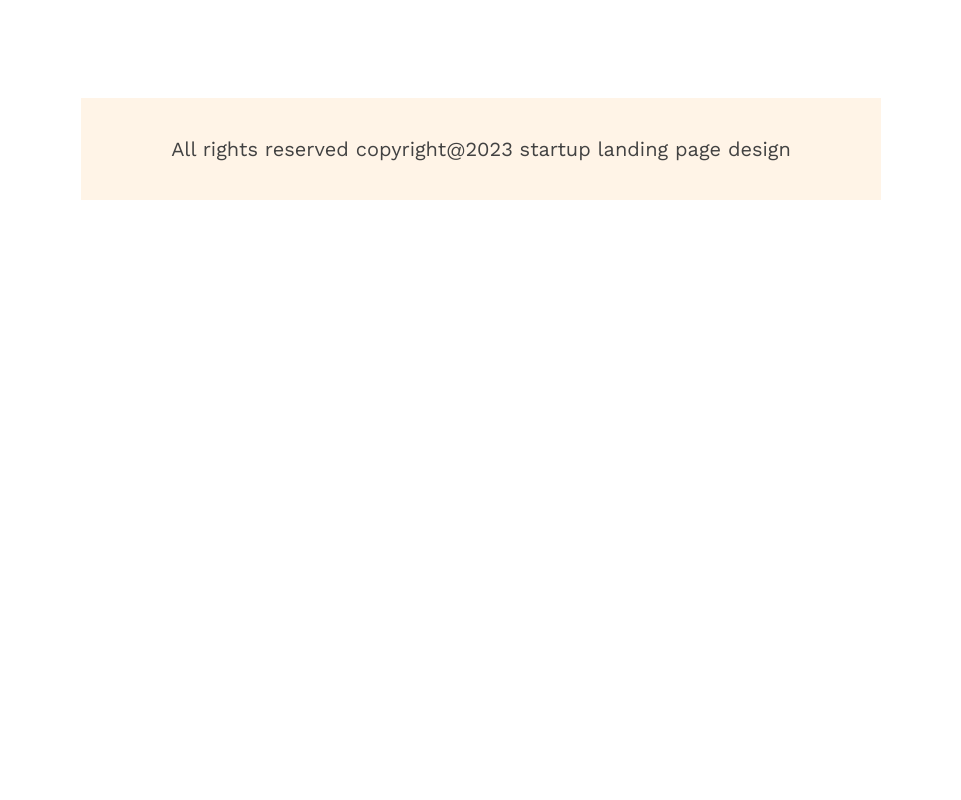
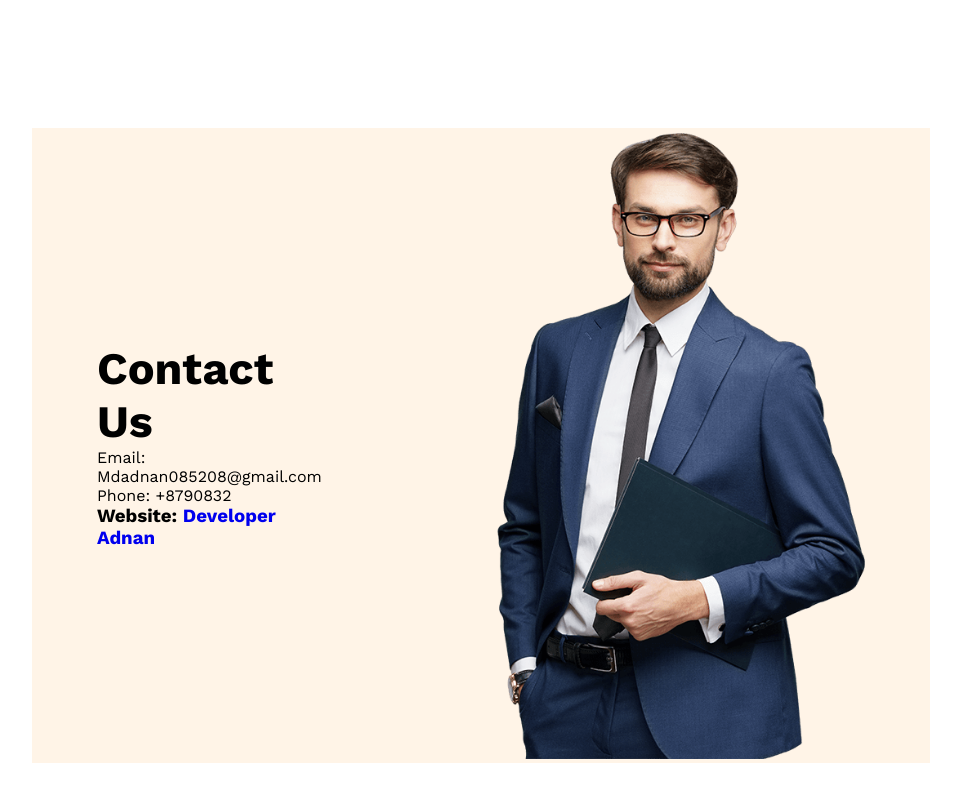
Before and after one commit to jradnan/G3-Architects, a plain HTML site: page index.html in a window 1280 px wide. Shown: the part 3980-4780 px from the top of the page, without its empty margins (159-1120 px from the left). Before the commit the page ends 4310 px from the top, so only its background shows below. Drawn offline with nearby package versions, Linux system fonts and the light colour scheme.

Commit message:
bonus section added

```diff
--- a/index.html
+++ b/index.html
@@ -74,7 +74,9 @@
         <div class="business-card-section">
             <div class="business-section-content">
 
-               <div class="horizon"> <h1 style="margin-left: 10px;">Features you will love & enjoy</h1></div>
+                <div class="horizon">
+                    <h1 style="margin-left: 10px;">Features you will love & enjoy</h1>
+                </div>
                 <p>There are many variations of passages of Lorem Ipsum available, but the majority have suffered
                     alteration
                     in some form, by injected humour, or randomised words which don't look even</p>
@@ -198,6 +200,19 @@
         <img src="images/sponsors/figma.png" alt="">
     </div>
 
+    <div class="bonus-section">
+        <div class="bonus-content">
+            <h1>Contact Us</h1>
+            <p>Email: Mdadnan085208@gmail.com</p>
+            <p>Phone: +8790832</p>
+            <h3>Website: <a href="https://adnan-dev.netlify.app/" target="_blank">Developer Adnan</a></h3>
+        </div>
+        <div class="bonus-section-img">
+            <img src="images/slider-hero.png" alt="">
+        </div>
+    </div>
+
+
     <footer>
         <div class="footer-content">
             <p>All rights reserved copyright@2023 startup landing page design</p>
--- a/style.css
+++ b/style.css
@@ -154,10 +154,11 @@ nav>ul>li>a {
 
 }
 
-.horizon{
+.horizon {
     border-left: 5px solid #FF900E;
 
 }
+
 .business-section-content {
     width: 390px;
 
@@ -316,6 +317,35 @@ nav>ul>li>a {
     width: 80%; */
 }
 
+/* *********************************
+            BONUS SECTION
+ ******************************** */
+.bonus-section {
+    background-color: #FFF4E7;
+    width: 60%;
+    margin: 160px auto;
+    display: flex;
+    justify-content: space-between;
+    align-items: center;
+    padding: 0px 65px;
+}
+
+.bonus-content>h1 {
+    font-weight: 700;
+    font-size: 45px;
+}
+
+.bonus-content >h3>a{
+    text-decoration: none;
+}
+.bonus-section-img img {
+    width: 100%;
+
+}
+
+/* ****************************************** */
+/* ****************************************** */
+
 footer {
     background: #FFF4E7;
     padding: 39px 0px;
@@ -410,7 +440,9 @@ footer {
         width: 400px;
     }
 
-
+    .bonus-section{
+        flex-direction: column;
+    }
 }
 
 
@@ -524,9 +556,10 @@ footer {
 
     }
 
-    .business-section-content{
+    .business-section-content {
         width: 250px;
     }
+
     .business-section-content>h1 {
         font-size: 25px;
     }
```
Also changed, not shown: images/slider-hero.png (added). Lines whose indentation alone changed are shown as unchanged.
